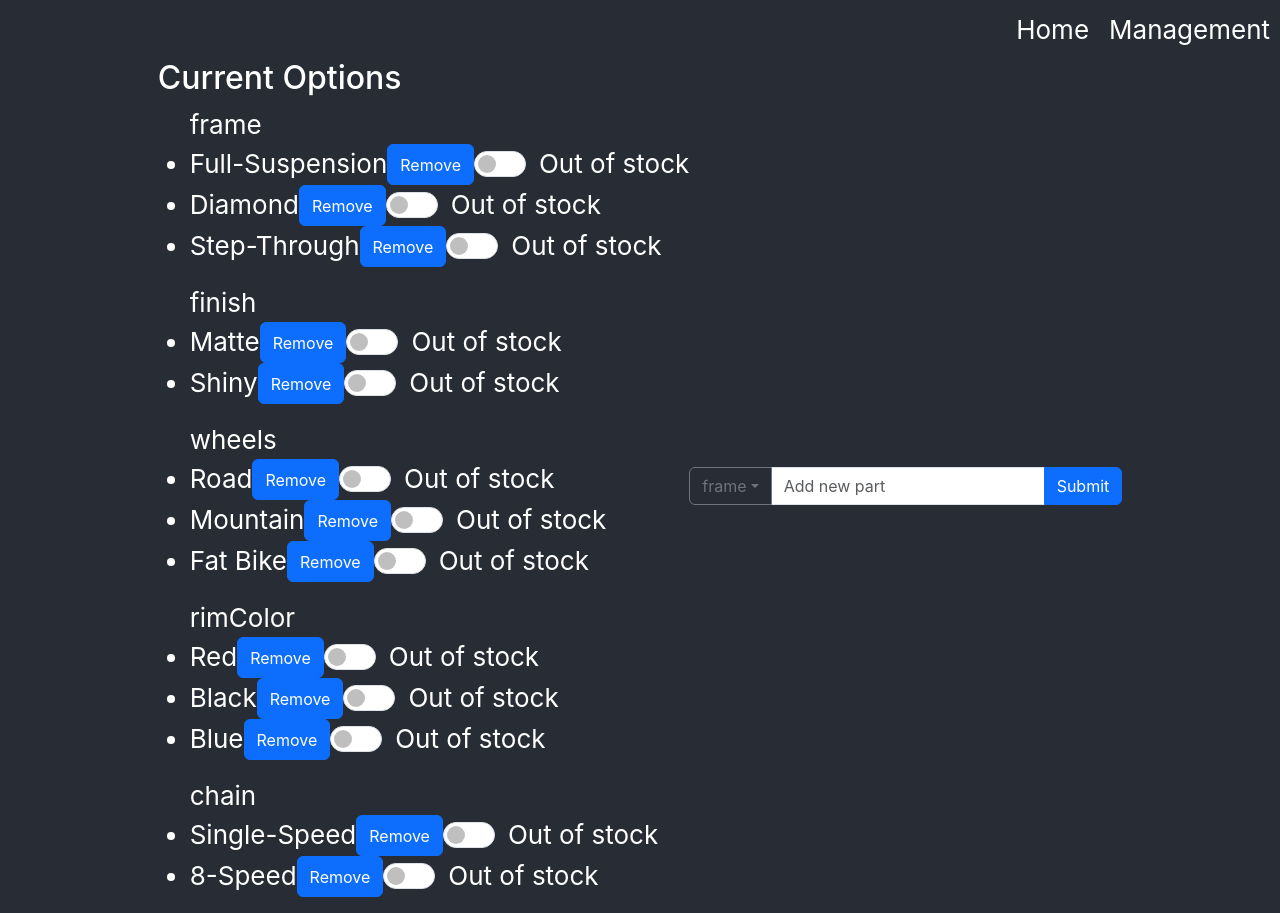
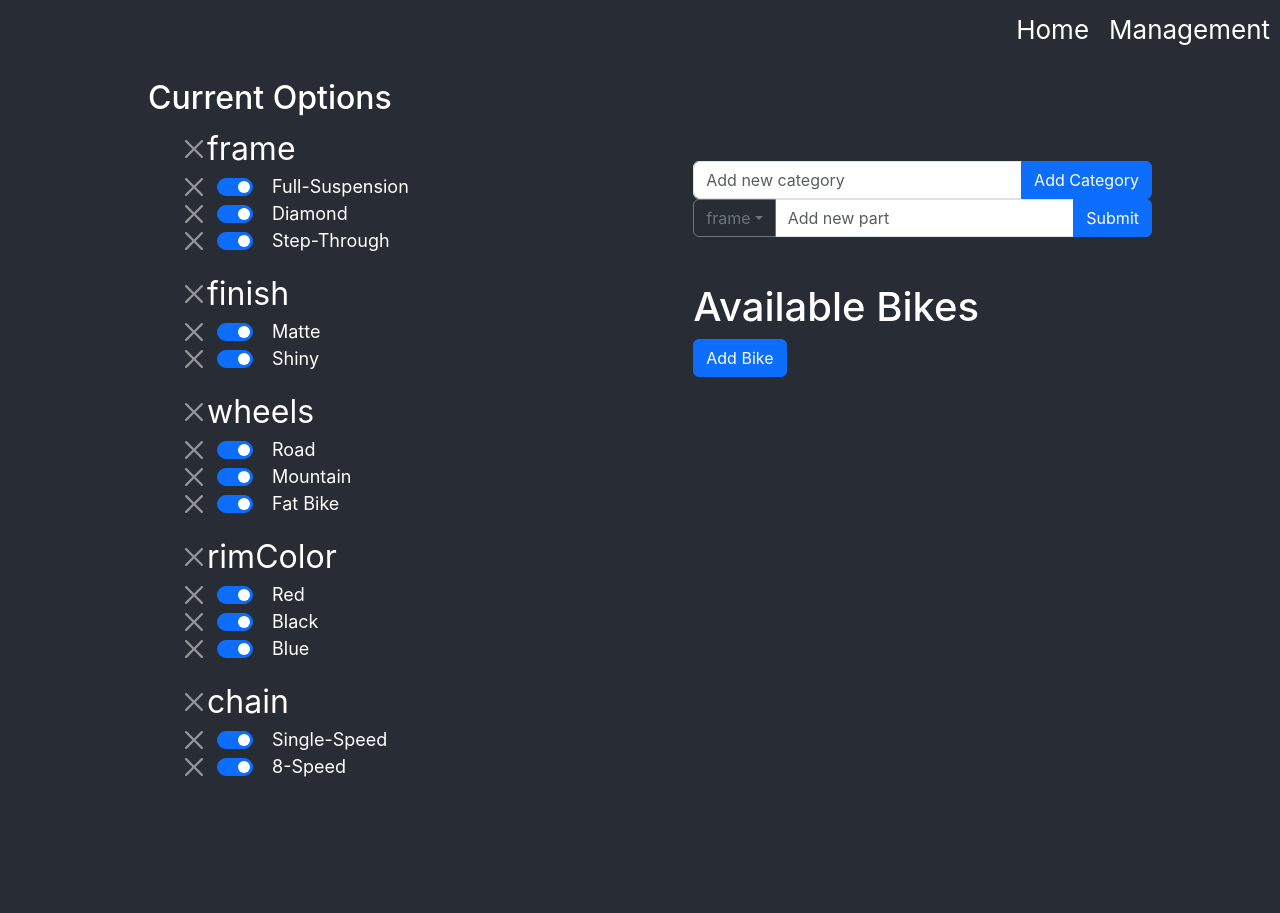
Before and after one commit to ebower12/bike-shop, a React (Create React App) app in the folder bike-shop/: page /internal in a window 1280 px wide. After the commit the page ends 859 px from the top, so only its background shows below. Built offline with nearby package versions, Linux system fonts and the light colour scheme.

Commit message:
added prebuilt bikes

```diff
--- a/bike-shop/src/Internal.js
+++ b/bike-shop/src/Internal.js
@@ -2,13 +2,16 @@ import "./css/internal.css";
 import { useState, useContext } from "react";
 import Form from "react-bootstrap/Form";
 import Button from "react-bootstrap/Button";
+import CloseButton from "react-bootstrap/CloseButton";
 import Dropdown from "react-bootstrap/Dropdown";
 import InputGroup from "react-bootstrap/InputGroup";
 import NavBar from "./components/nav-bar";
+import BikesView from "./components/bikes-view";
 import { ConfigContext } from "./contexts/ConfigContext";
 
 function InternalApp() {
   const [newPartName, setNewPartName] = useState("");
+  const [newCategoryName, setNewCategoryName] = useState("");
   const [selectedCategory, setSelectedCategory] = useState("frame");
   const { configState, dispatch } = useContext(ConfigContext);
 
@@ -56,25 +59,76 @@ function InternalApp() {
     });
   }
 
+  function addCatergory(category) {
+    dispatch({
+      type: "updateAvailableOptions",
+      availableOptions: {
+        ...configState.availableOptions,
+        [category]: [],
+      },
+      selectedOptions: configState.selectedOptions,
+    });
+  }
+
+  function removeCategory(category) {
+    const newAvailableOptions = { ...configState.availableOptions };
+    delete newAvailableOptions[category];
+    dispatch({
+      type: "updateAvailableOptions",
+      availableOptions: newAvailableOptions,
+      selectedOptions: configState.selectedOptions,
+    });
+  }
+
   const currentOptions = () =>
     Object.keys(configState.availableOptions).map((category) => {
       const options = configState.availableOptions[category].map((option) => {
         return (
-          <div style={{ display: "flex", flexDirection: "row" }}>
-            <li key={`${category}-${option}`}>{option}</li>
-            <Button onClick={() => removePart(category, option)}>Remove</Button>
-            <Form.Switch
-              label="Out of stock"
-              checked={option.includes("Out of Stock")}
-              onClick={() => toggleOutOfStock(category, option)}
-            />
+          <div
+            key={`${category}-${option}`}
+            style={{
+              display: "flex",
+              flexDirection: "row",
+              gap: "10px",
+            }}
+          >
+            <div
+              style={{
+                display: "flex",
+                flexDirection: "row",
+                alignItems: "center",
+                gap: "10px",
+              }}
+            >
+              <CloseButton
+                variant="white"
+                onClick={() => removePart(category, option)}
+              />
+              <Form.Switch
+                defaultChecked={!option.includes("Out of Stock")}
+                onClick={() => toggleOutOfStock(category, option)}
+              />
+            </div>
+            <li>{option}</li>
           </div>
         );
       });
 
       return (
-        <ul key={category} style={{ display: "grid", justifyItems: "left" }}>
-          <label>{category}</label>
+        <ul
+          key={category}
+          style={{
+            display: "grid",
+            listStyleType: "none",
+          }}
+        >
+          <div style={{ alignItems: "center", display: "flex" }}>
+            <CloseButton
+              variant="white"
+              onClick={() => removeCategory(category)}
+            />
+            <label style={{ fontSize: 32 }}>{category}</label>
+          </div>
           {options}
         </ul>
       );
@@ -97,12 +151,28 @@ function InternalApp() {
         className="internal-page"
         style={{ display: "flex", flexDirection: "row" }}
       >
-        <div>
+        <div style={{ padding: 20, flexBasis: "50%" }}>
           <h2>Current Options</h2>
           {currentOptions()}
         </div>
-        <div>
+        <div
+          style={{
+            marginTop: "10%",
+            marginLeft: "10%",
+            flexBasis: "50%",
+          }}
+        >
           <Form>
+            <InputGroup>
+              <Form.Control
+                maxLength={16}
+                placeholder="Add new category"
+                onChange={(input) => setNewCategoryName(input.target.value)}
+              />
+              <Button onClick={() => addCatergory(newCategoryName)}>
+                Add Category
+              </Button>
+            </InputGroup>
             <InputGroup>
               <Dropdown>
                 <Dropdown.Toggle variant="outline-secondary">
@@ -111,6 +181,7 @@ function InternalApp() {
                 <Dropdown.Menu>{currentCategories()}</Dropdown.Menu>
               </Dropdown>
               <Form.Control
+                maxLength={16}
                 placeholder="Add new part"
                 value={newPartName}
                 onChange={(input) => setNewPartName(input.target.value)}
@@ -118,6 +189,7 @@ function InternalApp() {
               <Button onClick={() => addPart()}>Submit</Button>
             </InputGroup>
           </Form>
+          <BikesView internal={true} />
         </div>
       </header>
     </div>
--- /dev/null
+++ b/bike-shop/src/components/bikes-view.js
@@ -0,0 +1,62 @@
+import { useState, useContext } from "react";
+import Button from "react-bootstrap/Button";
+import CloseButton from "react-bootstrap/CloseButton";
+import NewBikeModal from "./new-bike-modal";
+import { BikesContext } from "../contexts/BikesContext";
+
+function BikesView({ internal, addItemToCartState }) {
+  const [showModal, setShowModal] = useState(false);
+  const { bikesState, dispatch } = useContext(BikesContext);
+
+  const handleClose = () => setShowModal(false);
+  const handleShow = () => setShowModal(true);
+
+  function removeBike(id) {
+    dispatch({
+      type: "update",
+      availableBikes: bikesState.availableBikes.filter(
+        (bike) => bike.id !== id
+      ),
+    });
+  }
+
+  return (
+    <div style={{ paddingTop: "10%" }}>
+      <h1>Available Bikes</h1>
+      <div hidden={!internal}>
+        <NewBikeModal showModal={showModal} handleClose={() => handleClose()} />
+        <Button onClick={handleShow}>Add Bike</Button>
+      </div>
+      <div style={{ display: "flex", flexDirection: "column" }}>
+        {bikesState.availableBikes.map((bike) => (
+          <div
+            key={bike.id}
+            style={{
+              display: "flex",
+              flexDirection: "row",
+              alignItems: "center",
+              margin: "10px",
+            }}
+          >
+            <CloseButton variant="white" onClick={() => removeBike(bike.id)} />
+            <h2>{bike.name}</h2>
+            <ul>
+              {Object.keys(bike.parts).map((part) => (
+                <li key={part}>{`${part}: ${bike.parts[part]}`}</li>
+              ))}
+            </ul>
+            <Button
+              hidden={internal}
+              variant="primary"
+              onClick={() => addItemToCartState(bike)}
+            >
+              Add to Cart
+            </Button>
+          </div>
+        ))}
+      </div>
+    </div>
+  );
+}
+
+export default BikesView;
--- /dev/null
+++ b/bike-shop/src/components/new-bike-modal.js
@@ -0,0 +1,107 @@
+import { useState, useContext } from "react";
+import Modal from "react-bootstrap/Modal";
+import Button from "react-bootstrap/Button";
+import Form from "react-bootstrap/Form";
+import CloseButton from "react-bootstrap/CloseButton";
+import { BikesContext } from "../contexts/BikesContext";
+import { ConfigContext } from "../contexts/ConfigContext";
+
+function NewBikeModal({ showModal, handleClose }) {
+  const { bikesState, dispatch } = useContext(BikesContext);
+  const { configState } = useContext(ConfigContext);
+
+  const initialState = Object.keys(configState.availableOptions).map(
+    (category) => {
+      return {
+        [category]: configState.selectedOptions[category],
+      };
+    }
+  );
+
+  const [newBikeState, setNewBikeState] = useState({
+    name: "",
+    parts: {},
+  });
+
+  function handleAddNewBike() {
+    dispatch({
+      type: "update",
+      availableBikes: [
+        ...bikesState.availableBikes,
+        {
+          id: bikesState.availableBikes.length + 1,
+          name: newBikeState.name,
+          parts: newBikeState.parts,
+        },
+      ],
+    });
+
+    handleClose();
+  }
+
+  function handleRadioSelect(category, option) {
+    setNewBikeState({
+      ...newBikeState,
+      parts: {
+        ...newBikeState.parts,
+        [category]: option,
+      },
+    });
+  }
+
+  function handleBikeName(e) {
+    setNewBikeState({
+      ...newBikeState,
+      name: e.target.value,
+    });
+  }
+
+  const listOptions = () =>
+    Object.keys(configState.availableOptions).map((category) => {
+      const options = configState.availableOptions[category].map((option) => {
+        return (
+          <Form.Check
+            type="radio"
+            id={option}
+            label={option}
+            key={`${category}-${option}`}
+            // disabled={
+            //   isValidConfig(category, option) || option.includes("Out of Stock")
+            // }
+            checked={newBikeState.parts[category] === option}
+            onChange={() => handleRadioSelect(category, option)}
+          />
+        );
+      });
+
+      return (
+        <div key={category} style={{ display: "grid", justifyItems: "left" }}>
+          <label>{category}</label>
+          {options}
+        </div>
+      );
+    });
+
+  return (
+    <Modal show={showModal} onHide={handleClose}>
+      <Modal.Header>
+        <Modal.Title>Add New Bike</Modal.Title>
+        <CloseButton onClick={handleClose} />
+      </Modal.Header>
+      <Modal.Body>
+        {listOptions()}
+        <Form.Control
+          type="text"
+          placeholder="Bike Name"
+          onChange={(e) => handleBikeName(e)}
+          value={newBikeState.name}
+        />
+      </Modal.Body>
+      <Modal.Footer>
+        <Button onClick={() => handleAddNewBike()}>Add Bike</Button>
+      </Modal.Footer>
+    </Modal>
+  );
+}
+
+export default NewBikeModal;
--- /dev/null
+++ b/bike-shop/src/contexts/BikesContext.js
@@ -0,0 +1,23 @@
+import React, { createContext, useReducer, useEffect } from "react";
+import bikesReducer, { initialState } from "../reducers/bikesReducer";
+
+export const BikesContext = createContext();
+
+const BikesProvider = ({ children }) => {
+  const [bikesState, dispatch] = useReducer(bikesReducer, initialState, () => {
+    const localData = localStorage.getItem("bikesState");
+    return localData ? JSON.parse(localData) : initialState;
+  });
+
+  useEffect(() => {
+    localStorage.setItem("bikesState", JSON.stringify(bikesState));
+  }, [bikesState]);
+
+  return (
+    <BikesContext.Provider value={{ bikesState, dispatch }}>
+      {children}
+    </BikesContext.Provider>
+  );
+};
+
+export default BikesProvider;
--- a/bike-shop/src/css/index.css
+++ b/bike-shop/src/css/index.css
@@ -1,13 +1,14 @@
 body {
   margin: 0;
-  font-family: -apple-system, BlinkMacSystemFont, 'Segoe UI', 'Roboto', 'Oxygen',
-    'Ubuntu', 'Cantarell', 'Fira Sans', 'Droid Sans', 'Helvetica Neue',
+  font-family: -apple-system, BlinkMacSystemFont, "Segoe UI", "Roboto", "Oxygen",
+    "Ubuntu", "Cantarell", "Fira Sans", "Droid Sans", "Helvetica Neue",
     sans-serif;
   -webkit-font-smoothing: antialiased;
   -moz-osx-font-smoothing: grayscale;
+  background-color: #282c34;
 }
 
 code {
-  font-family: source-code-pro, Menlo, Monaco, Consolas, 'Courier New',
+  font-family: source-code-pro, Menlo, Monaco, Consolas, "Courier New",
     monospace;
 }
--- a/bike-shop/src/css/internal.css
+++ b/bike-shop/src/css/internal.css
@@ -1,8 +1,12 @@
 .internal-page {
   background-color: #282c34;
   min-height: 100vh;
-  align-items: center;
+  display: flex;
+  flex-direction: column;
+  align-items: left;
+  margin-left: 10%;
+  margin-right: 10%;
   justify-content: center;
-  font-size: calc(10px + 2vmin);
+  font-size: calc(10px + 1vmin);
   color: white;
 }
--- a/bike-shop/src/index.js
+++ b/bike-shop/src/index.js
@@ -5,6 +5,7 @@ import ReactDOM from "react-dom/client";
 import { BrowserRouter, Routes, Route } from "react-router";
 import App from "./App";
 import ConfigProvider from "./contexts/ConfigContext";
+import BikesProvider from "./contexts/BikesContext";
 import CartProvider from "./contexts/CartContext";
 import InternalApp from "./Internal";
 import CartApp from "./Cart";
@@ -15,6 +16,7 @@ root.render(
   <StrictMode>
     <CartProvider>
       <ConfigProvider>
+        <BikesProvider>
           <BrowserRouter>
             <Routes>
               <Route path="/" element={<App />} />
@@ -22,6 +24,7 @@ root.render(
               <Route path="/cart" element={<CartApp />} />
             </Routes>
           </BrowserRouter>
+        </BikesProvider>
       </ConfigProvider>
     </CartProvider>
   </StrictMode>
--- /dev/null
+++ b/bike-shop/src/reducers/bikesReducer.js
@@ -0,0 +1,23 @@
+export const initialState = {
+  availableBikes: [],
+};
+
+function bikesReducer(state, action) {
+  switch (action.type) {
+    case "update": {
+      const newState = {
+        availableBikes: action.availableBikes,
+      };
+      state = newState;
+      break;
+    }
+    default: {
+      console.log("Invalid action type");
+      break;
+    }
+  }
+
+  return state;
+}
+
+export default bikesReducer;
```
Also changed, not shown: bike-shop/src/App.js (+11 -1 lines), bike-shop/src/css/App.css (+6 -4 lines), 1 other file (tests, documents, lock files or other folders). Lines whose indentation alone changed are shown as unchanged.
